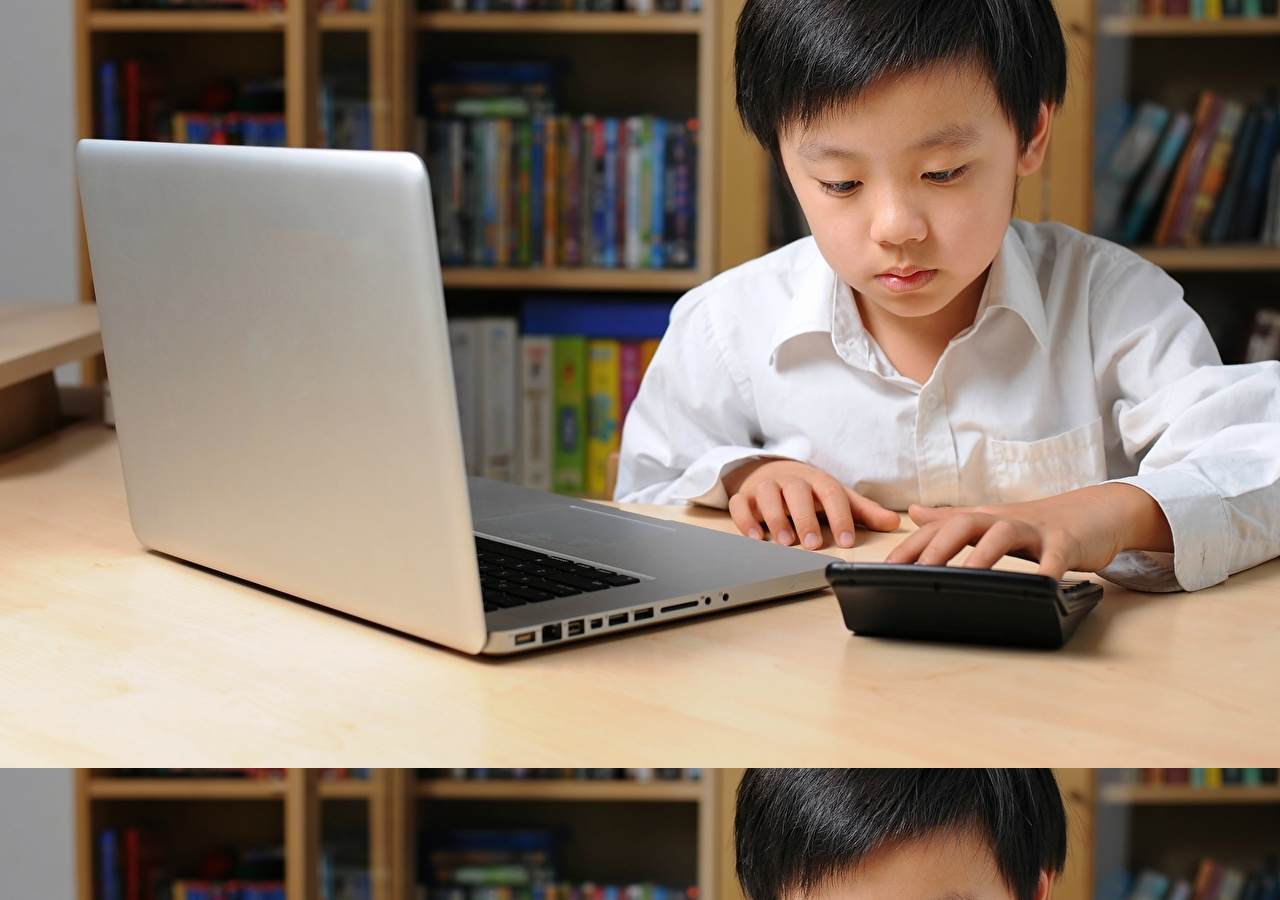
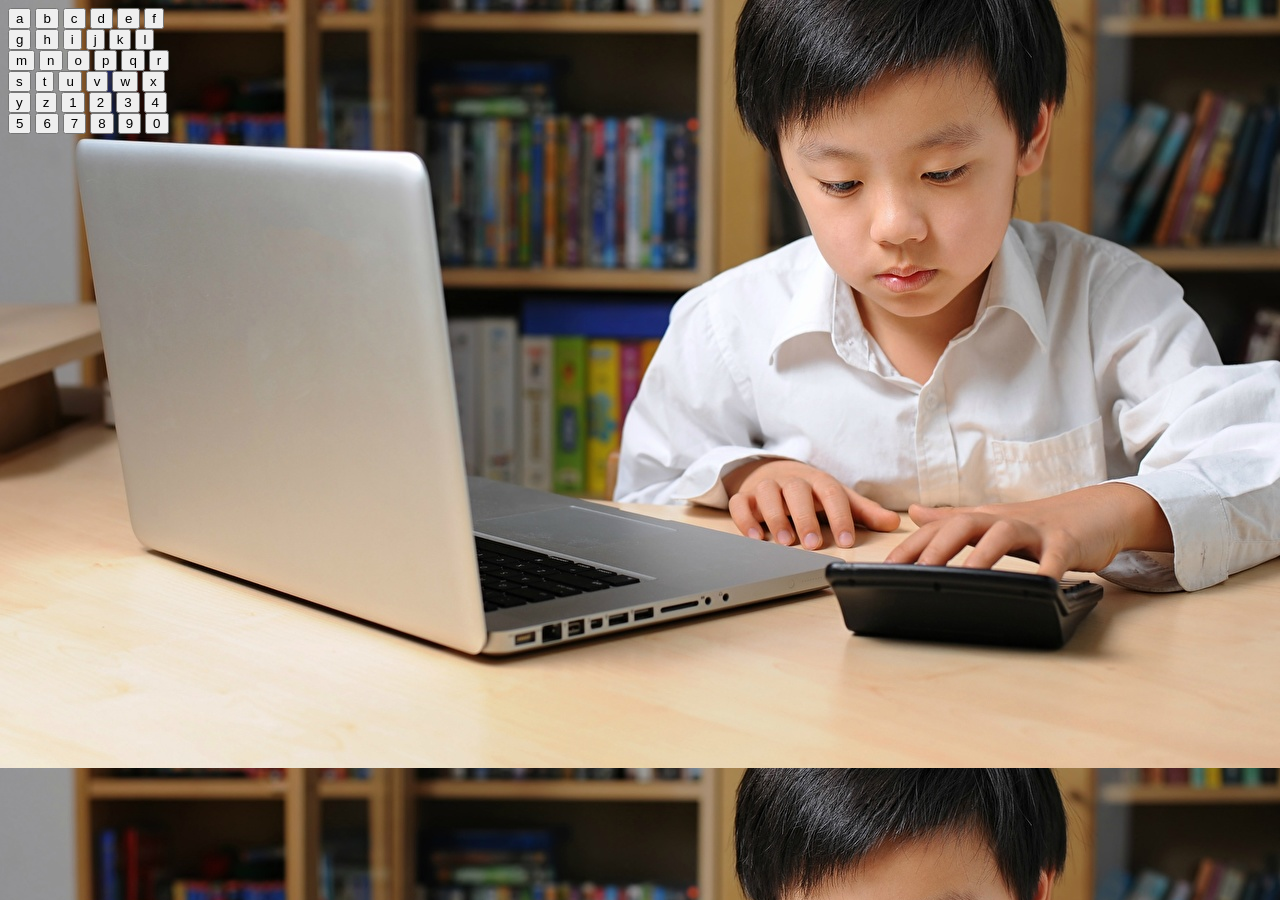
Before and after one commit to Grammicode-Software/grammisoft.github.io, a Jekyll site: the page dev-console.html, which Jekyll copies as it is, in a window 1280 px wide. Built offline with Jekyll 4.4.1, drawn with Linux system fonts in a browser that asks for light colours.

Commit message:
Update dev-console.html

```diff
--- a/dev-console.html
+++ b/dev-console.html
@@ -6,7 +6,44 @@
     <link href="icon.ico" rel="shortcut icon" type="image/x-icon">
     <title> (DEV) Login </title>
   </head>
-  <body>
-
+  <body class="devlock">
+    <div class="lock">
+      <button onclick="keya()">a</button>
+      <button onclick="keyb()">b</button>
+      <button onclick="keyc()">c</button>
+      <button onclick="keyd()">d</button>
+      <button onclick="keye()">e</button>
+      <button onclick="keyf()">f</button><br>
+      <button onclick="keyg()">g</button>
+      <button onclick="keyh()">h</button>
+      <button onclick="keyi()">i</button>
+      <button onclick="keyj()">j</button>
+      <button onclick="keyk()">k</button>
+      <button onclick="keyl()">l</button><br>
+      <button onclick="keym()">m</button>
+      <button onclick="keyn()">n</button>
+      <button onclick="keyo()">o</button>
+      <button onclick="keyp()">p</button>
+      <button onclick="keyq()">q</button>
+      <button onclick="keyr()">r</button><br>
+      <button onclick="keys()">s</button>
+      <button onclick="keyt()">t</button>
+      <button onclick="keyu()">u</button>
+      <button onclick="keyv()">v</button>
+      <button onclick="keyw()">w</button>
+      <button onclick="keyx()">x</button><br>
+      <button onclick="keyy()">y</button>
+      <button onclick="keyx()">z</button>
+      <button onclick="key1()">1</button>
+      <button onclick="key2()">2</button>
+      <button onclick="key3()">3</button>
+      <button onclick="key4()">4</button><br>
+      <button onclick="key5()">5</button>
+      <button onclick="key6()">6</button>
+      <button onclick="key7()">7</button>
+      <button onclick="key8()">8</button>
+      <button onclick="key9()">9</button>
+      <button onclick="key0()">0</button>
+    </div>
   </body>
 </html>
```
